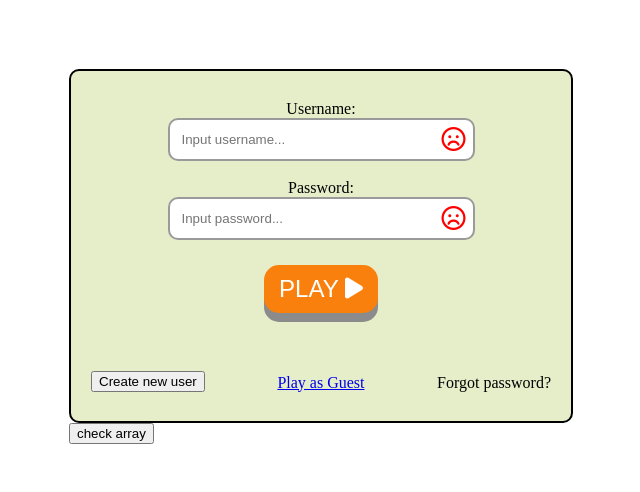
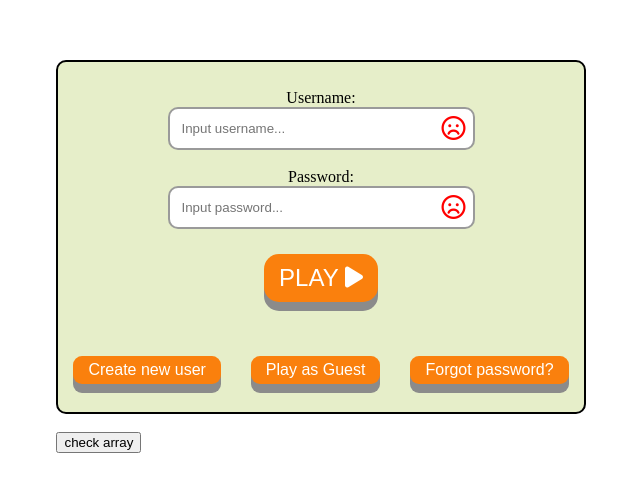
Before and after one commit to TomLindblad/group-project-js, a React (Vite) app: page / in a window 1280 px wide. Shown: the part 152-644 px from the top of the page, without its empty margins (319-959 px from the left). Built offline with nearby package versions, Linux system fonts and the light colour scheme.

Commit message:
styled the rest of the buttons on startpage. Added coments in the script.

```diff
--- a/src/App.jsx
+++ b/src/App.jsx
@@ -1,5 +1,5 @@
 
-import { BrowserRouter, Routes, Route, useNavigate } from 'react-router-dom';
+import { BrowserRouter, Routes, Route } from 'react-router-dom';
 
 import Startpage from './pages/startpage.jsx';
 import Gamepage from './pages/gamepage.jsx';
--- a/src/pages/startpage.jsx
+++ b/src/pages/startpage.jsx
@@ -102,39 +102,46 @@ function Startpage(){
         else {alert(`${userInput} is not a username.`)}
     }
 
-    function createNewUser(){ // FUNCTION FOR CREATING A NEW USER!
+    function createNewUser(){ //Function for making a new user.
 
         const nameTaken = newUsersArray.some(e => e.username === newUserInput)
 
-        if (!nameTaken){//Checks if username is not used.
+        if (!nameTaken){ //Checks if username is not used.
             const newUser = {username: newUserInput,
                              password: newPassInput};
 
-            if (newUser.password === undefined || newUser.password === ""){
+            if (newUser.password === undefined || newUser.password === ""){ //checks that the new password is not blank.
                 alert("Choose a password.")
             }
 
-            else {
+            else { //creates the new username + password in the newUsersArray.
             setNewUsersArray(newUsersArray => [...newUsersArray, newUser]);
             setNewPassInput("");
             setNewUserInput("");
             }
         }
 
-        else{alert("Username is not available. Choose another one.")}
+        else{alert("Username is not available. Choose another one.")} //alerts if the username is already in the newUsersArray.
 
     }
 
-    function openCreateUserTab(){
+    function openCreateUserTab(){ // Switches between the signin- and create new user-inputs
         setShowSignin(!showSignin);
         setShowInput(!showInput);
+    }
 
-    }      // SHOW THE NEW USER INPUTS
+    function openForgotPasswordTab(){ // alerts the password if username exists.
+        if (newUsersArray.find(e => e.username === userInput)){
+            const isUser = (newUsersArray.find(e => e.username === userInput));
 
+            let username = isUser.username;
+            let password = isUser.password;
 
-    function openForgotPasswordTab(){}  // SHOW THE FORGOT PASSWORD INPUT
+            alert(`I trust that you are ${username}! Your password is: ${password}`);
+        }
+    }
 
-    async function randomPassword(){ //ADD RANDOM PASSWORD
+    async function randomPassword(){ // adds a random password from API.
 
         try{
             const response = await fetch(`https://api.genratr.com/?length=6&uppercase&lowercase&special&numbers`);
@@ -152,7 +159,7 @@ function Startpage(){
         }
     }
 
-    async function generateRandomUsername(){ //ADD RANDOM USERNAME
+    async function generateRandomUsername(){ // adds a random username from API.
 
         try{
             const response = await fetch(`https://usernameapiv1.vercel.app/api/random-usernames`);
@@ -170,7 +177,7 @@ function Startpage(){
         }
     }
 
-    function checkarray(){
+    function checkarray(){ //console.logs the newUsersArray. SHALL BE REMOVED...
         console.log(usersArray);
         console.log(newUsersArray);
     }
@@ -240,10 +247,11 @@ function Startpage(){
             </div>
                 <div className="bottom-container">
                     <button className="bottom-link" onClick={() => openCreateUserTab()}>Create new user</button>
-                    <Link to="/gamepage"><p className="bottom-link">Play as Guest</p></Link>{/*For faster start*/}
-                    <p className="bottom-link">Forgot password?</p>
+                    <Link to="/gamepage"><button className="bottom-link">Play as Guest</button></Link>{/*For faster start*/}
+                    <button className="bottom-link" onClick={() => openForgotPasswordTab()}>Forgot password?</button>
                 </div>
             </div>
+            <br/>
             <button onClick={checkarray}>check array</button>
         </>
     );
--- a/src/startpage.css
+++ b/src/startpage.css
@@ -52,14 +52,6 @@ body{
     outline: none;
 }
 
-.random-btn{
-    background-color: #fff;
-    padding: 3px;
-    font-size: 1.2rem;
-    border: 2px solid rgba(0, 0, 0, 0.397);
-    border-radius: 10px;
-}
-
 #login-btn{
     margin-top: 25px;
     padding: 10px 15px;
@@ -91,13 +83,27 @@ body{
   }
 
   .bottom-link{
-    margin: 0 20px;
+    margin: 0 15px;
+    padding: 5px 15px;
+    font-size: 1rem;
+    text-align: center;
+    cursor: pointer;
+    outline: none;
+    color: #fff;
+    background-color: #fa800d;
+    border: none;
+    border-radius: 9px;
+    box-shadow: 0 9px #8b8b8b;
+    transition: all 0.2s;
   }
 
-.createNewUserContainer{
-    display: flex;
-}
+  .bottom-link:hover {background-color: #67c56a}
 
+  .bottom-link:active {
+    background-color: #3e8e41;
+    box-shadow: 0 5px #666;
+    transform: translateY(4px);
+  }
 .hidden{
     display: none;
 }
```
